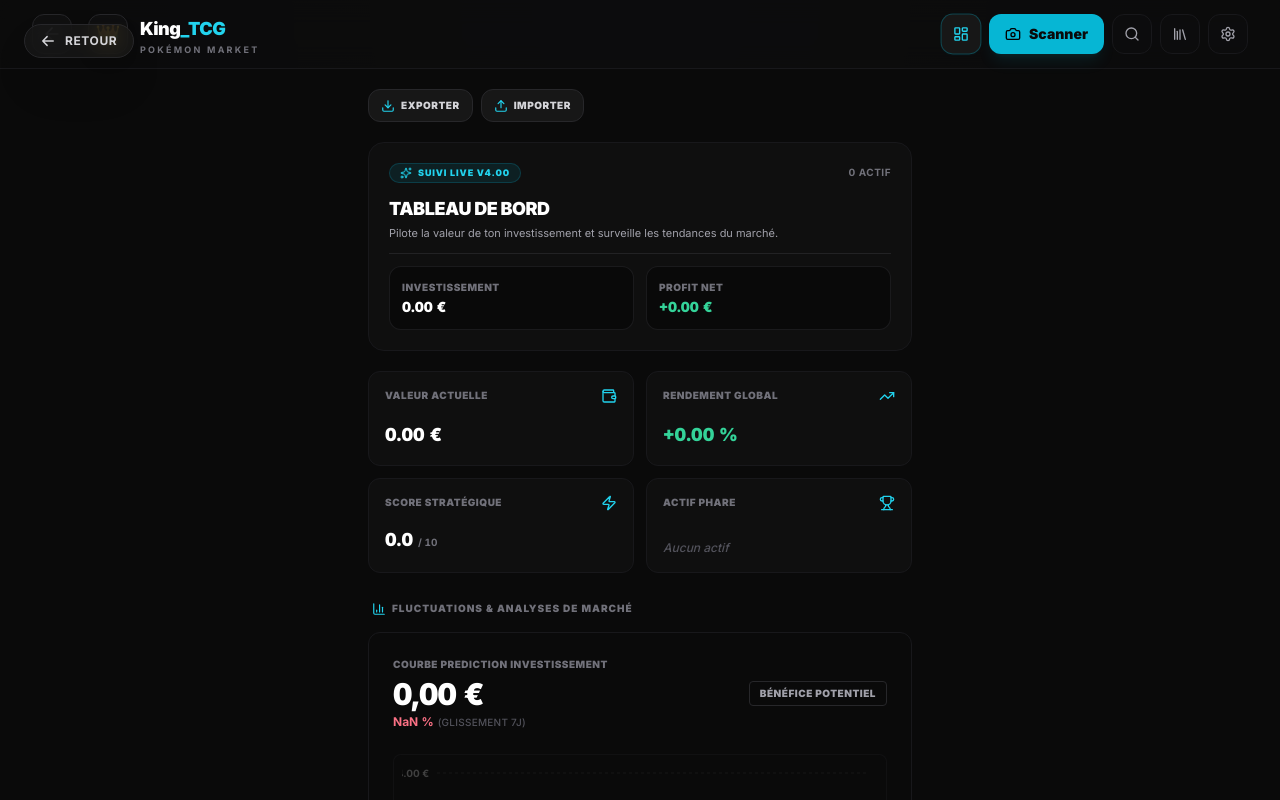
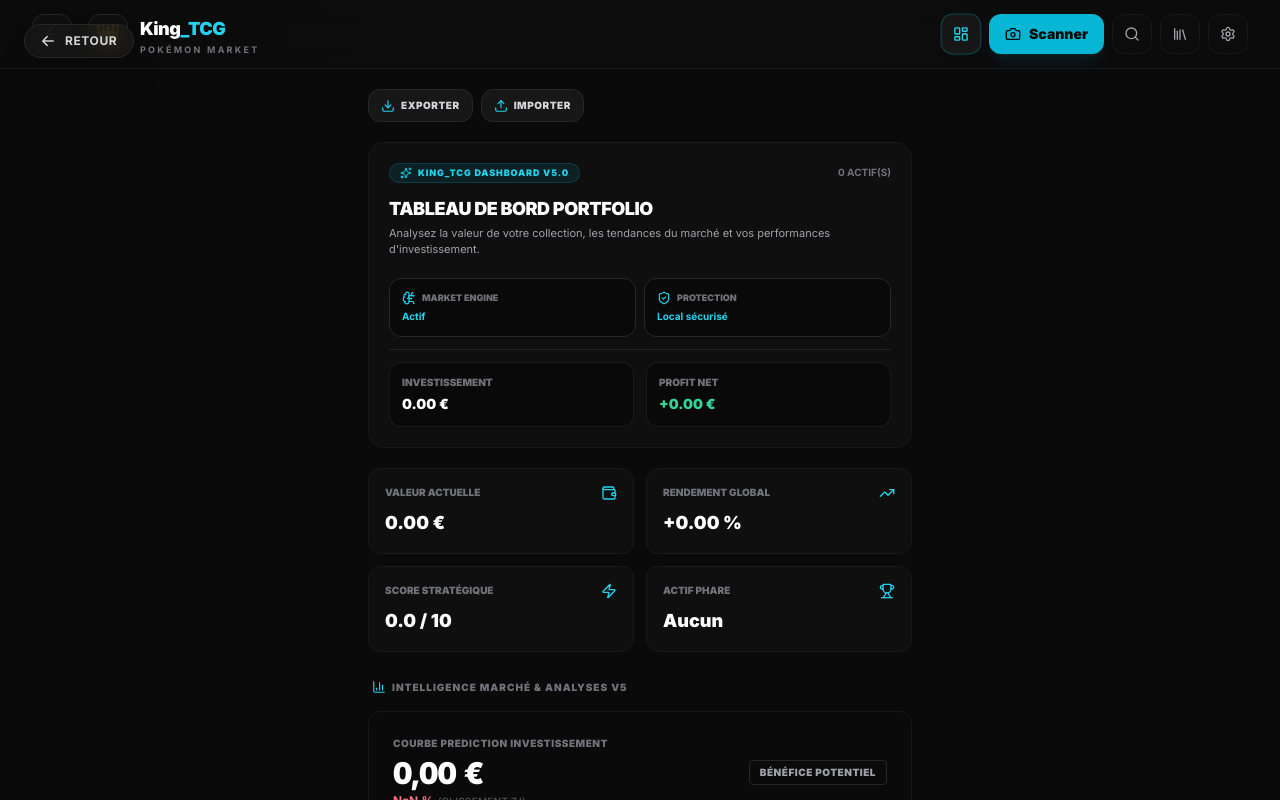
Before and after one commit to dylangdm1-dotcom/King_TcgV1, a Next.js app: page /dashboard in a window 1280 px wide. Shown: the top 800 px of the page. Built offline with nearby package versions, Linux system fonts and the light colour scheme.

Commit message:
Update page.tsx

```diff
--- a/app/dashboard/page.tsx
+++ b/app/dashboard/page.tsx
@@ -14,8 +14,11 @@ import {
   Download,
   Upload,
   ShieldAlert,
-  Sparkles
+  Sparkles,
+  BrainCircuit,
+  ShieldCheck
 } from "lucide-react";
+
 import Navbar from "../../components/Navbar";
 import PortfolioChart from "../../components/dashboard/PortfolioChart";
 import TopMovers from "../../components/dashboard/TopMovers";
@@ -28,6 +31,7 @@ import {
   exportBackup,
   importBackup
 } from "../../lib/storage";
+
 import { getCardById } from "../../lib/pokemon";
 import { getMarketHistory, type PricePoint } from "../../lib/priceHistory";
 import { getInvestmentScore } from "../../lib/investment";
@@ -44,8 +48,10 @@ export default function DashboardPage() {
   const [portfolioValue, setPortfolioValue] = useState(0);
   const [investedValue, setInvestedValue] = useState(0);
   const [profitValue, setProfitValue] = useState(0);
+
   const [bestCard, setBestCard] = useState<CardWithMeta | null>(null);
   const [worstCard, setWorstCard] = useState<CardWithMeta | null>(null);
+
   const [expandedCardId, setExpandedCardId] = useState<string | null>(null);
   const [importStatus, setImportStatus] = useState<string | null>(null);
 
@@ -70,7 +76,12 @@ export default function DashboardPage() {
         ids.map(async (id) => {
           const card = await getCardById(id);
           if (!card) return null;
-          return { ...card, qty: collection[id], history: getMarketHistory(id) };
+
+          return {
+            ...card,
+            qty: collection[id],
+            history: getMarketHistory(id)
+          };
         })
       );
 
@@ -80,7 +91,7 @@ export default function DashboardPage() {
       let invested = 0;
       let currentPortfolio = 0;
 
-      valid.forEach((card) => {
+      valid.forEach(card => {
         const market = getMarketData(card);
         invested += getBuyPrice(card.id) * card.qty;
         currentPortfolio += market.average * card.qty;
@@ -92,54 +103,75 @@ export default function DashboardPage() {
 
       let best: CardWithMeta | null = null;
       let worst: CardWithMeta | null = null;
-      valid.forEach((card) => {
+
+      valid.forEach(card => {
         const score = getInvestmentScore(card, card.history);
-        if (!best || score > getInvestmentScore(best, best.history)) best = card;
-        if (!worst || score < getInvestmentScore(worst, worst.history)) worst = card;
+
+        if (!best || score > getInvestmentScore(best, best.history)) {
+          best = card;
+        }
+
+        if (!worst || score < getInvestmentScore(worst, worst.history)) {
+          worst = card;
+        }
       });
 
       setBestCard(best);
       setWorstCard(worst);
     } catch (error) {
-      console.error("[King_TCG] Erreur rafraîchissement dashboard :", error);
+      console.error("[King_TCG] Erreur dashboard V5 :", error);
     }
   };
 
   useEffect(() => {
     loadDashboardData();
+
     const refresh = () => loadDashboardData();
+
     window.addEventListener("king_tcg_update", refresh);
-    return () => window.removeEventListener("king_tcg_update", refresh);
+
+    return () => {
+      window.removeEventListener("king_tcg_update", refresh);
+    };
   }, []);
 
   const averageScore = cards.length > 0
     ? cards.reduce((sum, card) => sum + getInvestmentScore(card, card.history), 0) / cards.length
     : 0;
 
-  const roi = investedValue > 0 ? ((portfolioValue - investedValue) / investedValue) * 100 : 0;
+  const roi = investedValue > 0
+    ? ((portfolioValue - investedValue) / investedValue) * 100
+    : 0;
+
   const isRoiPositive = roi >= 0;
 
-  const toggleDetails = (id: string) => setExpandedCardId(expandedCardId === id ? null : id);
+  const toggleDetails = (id: string) => {
+    setExpandedCardId(expandedCardId === id ? null : id);
+  };
 
-  // Gestion Import JSON
   const handleFileUpload = (e: React.ChangeEvent<HTMLInputElement>) => {
     const file = e.target.files?.[0];
     if (!file) return;
 
     const reader = new FileReader();
+
     reader.onload = (event) => {
       const content = event.target?.result as string;
+
       if (content) {
         const success = importBackup(content, "merge");
+
         if (success) {
-          setImportStatus("Sauvegarde importée et fusionnée avec succès !");
+          setImportStatus("Sauvegarde King_TCG V5.0 importée avec succès.");
           loadDashboardData();
         } else {
-          setImportStatus("Erreur : Fichier de sauvegarde invalide.");
+          setImportStatus("Erreur : fichier de sauvegarde invalide.");
         }
+
         setTimeout(() => setImportStatus(null), 4000);
       }
     };
+
     reader.readAsText(file);
   };
 
@@ -148,222 +180,202 @@ export default function DashboardPage() {
       <Navbar />
       <main className="min-h-screen bg-neutral-950 text-white pb-32 selection:bg-cyan-500/20">
         <div className="mx-auto max-w-xl space-y-5 px-4 py-5">
-
-          {/* Navigation & Outils de sauvegarde */}
+          {/* Navigation & Sauvegarde */}
           <div className="flex items-center justify-between">
             <BackButton />
-
             <div className="flex items-center gap-2">
               <button
                 onClick={exportBackup}
                 className="flex items-center gap-1.5 rounded-xl border border-zinc-800 bg-neutral-900 px-3 py-2 text-[10px] font-black uppercase tracking-wider text-zinc-300 hover:border-cyan-500/50 hover:text-cyan-400 transition-all active:scale-[0.98]"
-                title="Exporter une sauvegarde"
               >
-                <Download className="w-3.5 h-3.5 text-cyan-400" /> Exporter
+                <Download className="w-3.5 h-3.5 text-cyan-400" />
+                Exporter
               </button>
-
               <button
                 onClick={() => fileInputRef.current?.click()}
                 className="flex items-center gap-1.5 rounded-xl border border-zinc-800 bg-neutral-900 px-3 py-2 text-[10px] font-black uppercase tracking-wider text-zinc-300 hover:border-cyan-500/50 hover:text-cyan-400 transition-all active:scale-[0.98]"
-                title="Importer un fichier de sauvegarde JSON"
               >
-                <Upload className="w-3.5 h-3.5 text-cyan-400" /> Importer
+                <Upload className="w-3.5 h-3.5 text-cyan-400" />
+                Importer
               </button>
-
               <input
+                ref={fileInputRef}
                 type="file"
-                ref={fileInputRef}
+                accept=".json"
                 onChange={handleFileUpload}
-                accept=".json"
                 className="hidden"
               />
             </div>
           </div>
 
-          {/* Feedback Import */}
           {importStatus && (
-            <div className="rounded-xl border border-cyan-500/30 bg-cyan-950/20 p-3 text-center text-xs font-bold text-cyan-400 animate-fadeIn">
+            <div className="rounded-xl border border-cyan-500/30 bg-cyan-950/20 p-3 text-center text-xs font-bold text-cyan-400">
               {importStatus}
             </div>
           )}
 
-          {/* En-tête du Portefeuille */}
+          {/* Header Dashboard V5 */}
           <section className="rounded-2xl border border-zinc-900 bg-neutral-900/40 p-4 sm:p-5 flex flex-col gap-3">
             <div className="flex items-center justify-between">
               <div className="inline-flex items-center gap-1.5 px-2.5 py-0.5 rounded-full bg-cyan-500/10 border border-cyan-500/20 text-cyan-400 text-[9px] font-black uppercase tracking-widest">
-                <Sparkles className="w-3 h-3" /> Suivi Live v4.00
+                <Sparkles className="w-3 h-3" />
+                King_TCG Dashboard v5.0
               </div>
-              <span className="text-[10px] text-zinc-500 font-bold uppercase tracking-wider">
-                {cards.length} {cards.length > 1 ? "actifs" : "actif"}
+              <span className="text-[10px] text-zinc-500 font-bold uppercase">
+                {cards.length} actif(s)
               </span>
             </div>
 
             <div>
               <h1 className="text-lg font-black uppercase tracking-tight text-white">
-                Tableau de bord
+                Tableau de bord Portfolio
               </h1>
               <p className="text-[11px] text-zinc-400 mt-0.5">
-                Pilote la valeur de ton investissement et surveille les tendances du marché.
+                Analysez la valeur de votre collection, les tendances du marché et vos performances d'investissement.
               </p>
             </div>
 
-            {/* Total Investi & Profit Net */}
-            <div className="grid grid-cols-2 gap-3 pt-3 border-t border-zinc-800/80 text-xs">
+            {/* Modules actifs V5 */}
+            <div className="grid grid-cols-2 gap-2 pt-2">
+              <div className="rounded-xl bg-black/40 border border-zinc-800 p-3">
+                <div className="flex items-center gap-1.5 text-[9px] font-black uppercase text-zinc-500">
+                  <BrainCircuit className="w-3.5 h-3.5 text-cyan-400" />
+                  Market Engine
+                </div>
+                <p className="text-[10px] font-bold text-cyan-400 mt-1">Actif</p>
+              </div>
+              <div className="rounded-xl bg-black/40 border border-zinc-800 p-3">
+                <div className="flex items-center gap-1.5 text-[9px] font-black uppercase text-zinc-500">
+                  <ShieldCheck className="w-3.5 h-3.5 text-cyan-400" />
+                  Protection
+                </div>
+                <p className="text-[10px] font-bold text-cyan-400 mt-1">Local sécurisé</p>
+              </div>
+            </div>
+
+            {/* Investissement / Profit */}
+            <div className="grid grid-cols-2 gap-3 pt-3 border-t border-zinc-800/80">
               <div className="bg-black/40 rounded-xl p-3 border border-zinc-800/60">
-                <span className="text-zinc-500 text-[10px] block font-black uppercase tracking-wider">Investissement</span>
-                <span className="font-black text-white text-sm tabular-nums mt-0.5 block">{investedValue.toFixed(2)} €</span>
+                <span className="text-zinc-500 text-[10px] block font-black uppercase">
+                  Investissement
+                </span>
+                <span className="font-black text-white text-sm block mt-1">
+                  {investedValue.toFixed(2)} €
+                </span>
               </div>
               <div className="bg-black/40 rounded-xl p-3 border border-zinc-800/60">
-                <span className="text-zinc-500 text-[10px] block font-black uppercase tracking-wider">Profit Net</span>
-                <span className={`font-black text-sm tabular-nums mt-0.5 block ${profitValue >= 0 ? "text-emerald-400" : "text-rose-400"}`}>
+                <span className="text-zinc-500 text-[10px] block font-black uppercase">
+                  Profit Net
+                </span>
+                <span className={`font-black text-sm block mt-1 ${profitValue >= 0 ? "text-emerald-400" : "text-rose-400"}`}>
                   {profitValue >= 0 ? "+" : ""}{profitValue.toFixed(2)} €
                 </span>
               </div>
             </div>
           </section>
 
-          {/* Métriques KPI Mobile-First */}
+          {/* KPI */}
           <section className="grid gap-3 grid-cols-2">
+            <DashboardStat
+              icon={<Wallet className="w-4 h-4 text-cyan-400" />}
+              title="Valeur actuelle"
+              value={`${portfolioValue.toFixed(2)} €`}
+            />
+            <DashboardStat
+              icon={<TrendingUp className="w-4 h-4 text-cyan-400" />}
+              title="Rendement Global"
+              value={`${isRoiPositive ? "+" : ""}${roi.toFixed(2)} %`}
+            />
+            <DashboardStat
+              icon={<Zap className="w-4 h-4 text-cyan-400" />}
+              title="Score Stratégique"
+              value={`${averageScore.toFixed(1)} / 10`}
+            />
+            <DashboardStat
+              icon={<Trophy className="w-4 h-4 text-cyan-400" />}
+              title="Actif Phare"
+              value={bestCard ? bestCard.name : "Aucun"}
+            />
+          </section>
 
-            <div className="rounded-xl border border-zinc-900 bg-neutral-900/40 p-4 flex flex-col justify-between min-h-[95px]">
-              <div className="flex justify-between items-start">
-                <span className="text-zinc-500 text-[10px] font-black uppercase tracking-wider">Valeur Actuelle</span>
-                <Wallet className="w-4 h-4 text-cyan-400" />
-              </div>
-              <div className="text-lg font-black text-white tabular-nums mt-2">{portfolioValue.toFixed(2)} €</div>
+          {/* Graphiques */}
+          <div className="space-y-4 pt-2">
+            <h2 className="text-[10px] font-black uppercase tracking-widest text-zinc-500 px-1 flex items-center gap-1.5">
+              <BarChart3 className="w-3.5 h-3.5 text-cyan-400" />
+              Intelligence Marché & Analyses V5
+            </h2>
+            <PortfolioChart />
+            <TopMovers />
+            <RecentAcquisitions cards={cards} />
           </div>
 
-            <div className="rounded-xl border border-zinc-900 bg-neutral-900/40 p-4 flex flex-col justify-between min-h-[95px]">
-              <div className="flex justify-between items-start">
-                <span className="text-zinc-500 text-[10px] font-black uppercase tracking-wider">Rendement Global</span>
-                <TrendingUp className="w-4 h-4 text-cyan-400" />
-              </div>
-              <div className={`text-lg font-black tabular-nums mt-2 ${isRoiPositive ? "text-emerald-400" : "text-rose-400"}`}>
-                {isRoiPositive ? "+" : ""}{roi.toFixed(2)} %
-              </div>
-            </div>
-
-            <div className="rounded-xl border border-zinc-900 bg-neutral-900/40 p-4 flex flex-col justify-between min-h-[95px]">
-              <div className="flex justify-between items-start">
-                <span className="text-zinc-500 text-[10px] font-black uppercase tracking-wider">Score Stratégique</span>
-                <Zap className="w-4 h-4 text-cyan-400" />
-              </div>
-              <div className="text-lg font-black text-white tabular-nums mt-2">
-                {averageScore.toFixed(1)} <span className="text-[10px] text-zinc-500 font-bold uppercase">/ 10</span>
-              </div>
-            </div>
-
-            <div className="rounded-xl border border-zinc-900 bg-neutral-900/40 p-4 flex flex-col justify-between min-h-[95px]">
-              <div className="flex justify-between items-start">
-                <span className="text-zinc-500 text-[10px] font-black uppercase tracking-wider">Actif Phare</span>
-                <Trophy className="w-4 h-4 text-cyan-400" />
-              </div>
-              <div className="text-xs font-bold text-white truncate mt-2">
-                {bestCard ? bestCard.name : <span className="text-zinc-600 font-medium italic">Aucun actif</span>}
-              </div>
-            </div>
-
-          </section>
-
-          {/* Analyses & Graphiques */}
-          <div className="space-y-4 pt-2">
-            <h2 className="text-[10px] font-black uppercase tracking-widest text-zinc-500 px-1 flex items-center gap-1.5">
-              <BarChart3 className="w-3.5 h-3.5 text-cyan-400" /> Fluctuations & Analyses de Marché
-            </h2>
-
-            <div className="space-y-4">
-              <PortfolioChart />
-              <TopMovers />
-            </div>
-
+          {/* Analyse actifs */}
           <div className="space-y-3">
-              <RecentAcquisitions cards={cards} />
-
-              <div className="grid gap-3">
             {bestCard && (
-                  <div className="rounded-xl border border-zinc-900 bg-neutral-900/40 p-3.5 flex items-center justify-between">
-                    <div>
-                      <span className="text-[9px] font-black uppercase tracking-wider text-emerald-400 flex items-center gap-1">
-                        <Trophy className="w-3 h-3" /> Plus fort potentiel
+              <div className="rounded-xl border border-zinc-900 bg-neutral-900/40 p-3.5">
+                <span className="text-[9px] font-black uppercase text-emerald-400 flex gap-1 items-center">
+                  <Trophy className="w-3 h-3" />
+                  Meilleur potentiel
                 </span>
-                      <h3 className="font-bold text-xs text-white truncate mt-0.5">{bestCard.name}</h3>
-                    </div>
+                <p className="text-xs font-bold mt-1">{bestCard.name}</p>
               </div>
             )}
             {worstCard && (
-                  <div className="rounded-xl border border-zinc-900 bg-neutral-900/40 p-3.5 flex items-center justify-between">
-                    <div>
-                      <span className="text-[9px] font-black uppercase tracking-wider text-rose-400 flex items-center gap-1">
-                        <ShieldAlert className="w-3 h-3" /> Actif à surveiller
+              <div className="rounded-xl border border-zinc-900 bg-neutral-900/40 p-3.5">
+                <span className="text-[9px] font-black uppercase text-rose-400 flex gap-1 items-center">
+                  <ShieldAlert className="w-3 h-3" />
+                  À surveiller
                 </span>
-                      <h3 className="font-bold text-xs text-white truncate mt-0.5">{worstCard.name}</h3>
-                    </div>
+                <p className="text-xs font-bold mt-1">{worstCard.name}</p>
               </div>
             )}
           </div>
-            </div>
-          </div>
 
-          {/* Inventaire détaillé */}
+          {/* Inventaire complet conservé */}
           <div className="space-y-4 pt-2">
             <h2 className="text-[10px] font-black uppercase tracking-widest text-zinc-500 px-1 flex items-center gap-1.5">
-              <Package className="w-3.5 h-3.5 text-cyan-400" /> Inventaire des Actifs ({cards.length})
+              <Package className="w-3.5 h-3.5 text-cyan-400" />
+              Inventaire Collection V5 ({cards.length})
             </h2>
 
             <div className="space-y-2.5">
               {cards.map((card) => {
-                const isExpanded = expandedCardId === card.id;
+                const expanded = expandedCardId === card.id;
                 const marketData = getMarketData(card);
                 const buyPrice = getBuyPrice(card.id);
                 const netProfit = (marketData.average * card.qty) - (buyPrice * card.qty);
-                const isProfitPositive = netProfit >= 0;
 
                 return (
-                  <div
-                    key={card.id}
-                    className={`rounded-xl border border-zinc-900 bg-neutral-900/40 transition-all duration-200 ${
-                      isExpanded
-                        ? "border-cyan-500/30 bg-neutral-900/80 p-4 shadow-lg shadow-cyan-500/5"
-                        : "p-3.5 hover:border-zinc-800"
-                    }`}
-                  >
+                  <div key={card.id} className="rounded-xl border border-zinc-900 bg-neutral-900/40 p-3.5">
                     <div
                       onClick={() => toggleDetails(card.id)}
-                      className="cursor-pointer flex items-center justify-between gap-3 select-none"
+                      className="cursor-pointer flex items-center justify-between gap-3"
                     >
-                      <div className="flex items-center gap-3 min-w-0">
-                        <div className="h-10 w-7 shrink-0 overflow-hidden rounded bg-black p-0.5 flex items-center justify-center border border-zinc-800">
-                          <img src={card.images.small} alt={card.name} className="h-full object-contain" />
-                        </div>
-                        <div className="min-w-0">
-                          <h3 className="font-bold text-xs text-white truncate tracking-tight">{card.name}</h3>
-                          <p className="text-[10px] text-zinc-400 font-medium mt-0.5 tabular-nums">Unit. : {marketData.average.toFixed(2)} €</p>
+                      <div className="flex items-center gap-3">
+                        <img
+                          src={card.images.small}
+                          alt={card.name}
+                          className="h-10 w-7 rounded object-contain bg-black border border-zinc-800"
+                        />
+                        <div>
+                          <h3 className="text-xs font-bold">{card.name}</h3>
+                          <p className="text-[10px] text-zinc-500">
+                            x{card.qty} • {marketData.average.toFixed(2)} €
+                          </p>
                         </div>
                       </div>
-                      <div className="flex items-center gap-2 text-zinc-400">
-                        <span className="text-[10px] font-black px-2 py-0.5 bg-black/60 border border-zinc-800 rounded text-cyan-400 tabular-nums">x{card.qty}</span>
-                        {isExpanded ? <ChevronUp className="w-4 h-4 text-cyan-400" /> : <ChevronDown className="w-4 h-4 text-zinc-600" />}
-                      </div>
+                      {expanded ? (
+                        <ChevronUp className="w-4 h-4 text-cyan-400" />
+                      ) : (
+                        <ChevronDown className="w-4 h-4 text-zinc-500" />
+                      )}
                     </div>
 
-                    {isExpanded && (
-                      <div className="mt-3.5 pt-3.5 border-t border-zinc-800/80">
-                        <div className="grid grid-cols-3 gap-2 text-[10px]">
-                          <div className="bg-black/60 rounded-lg p-2.5 border border-zinc-800/60 text-center">
-                            <span className="text-zinc-500 font-medium block uppercase tracking-wider">Achat</span>
-                            <span className="text-zinc-300 font-bold mt-1 block tabular-nums">{buyPrice.toFixed(2)} €</span>
-                          </div>
-                          <div className="bg-black/60 rounded-lg p-2.5 border border-zinc-800/60 text-center">
-                            <span className="text-zinc-500 font-medium block uppercase tracking-wider">Actuelle</span>
-                            <span className="text-white font-bold mt-1 block tabular-nums">{(marketData.average * card.qty).toFixed(2)} €</span>
-                          </div>
-                          <div className="bg-black/60 rounded-lg p-2.5 border border-zinc-800/60 text-center">
-                            <span className="text-zinc-500 font-medium block uppercase tracking-wider">Profit Net</span>
-                            <span className={`font-black mt-1 block tabular-nums ${isProfitPositive ? "text-emerald-400" : "text-rose-400"}`}>
-                              {isProfitPositive ? "+" : ""}{netProfit.toFixed(2)} €
-                            </span>
-                          </div>
-                        </div>
+                    {expanded && (
+                      <div className="grid grid-cols-3 gap-2 mt-3 pt-3 border-t border-zinc-800">
+                        <MiniValue title="Achat" value={`${buyPrice.toFixed(2)} €`} />
+                        <MiniValue title="Actuel" value={`${(marketData.average * card.qty).toFixed(2)} €`} />
+                        <MiniValue title="Profit" value={`${netProfit >= 0 ? "+" : ""}${netProfit.toFixed(2)} €`} />
                       </div>
                     )}
                   </div>
@@ -371,9 +383,29 @@ export default function DashboardPage() {
               })}
             </div>
           </div>
-
         </div>
       </main>
     </>
   );
 }
+
+function DashboardStat({ icon, title, value }: any) {
+  return (
+    <div className="rounded-xl border border-zinc-900 bg-neutral-900/40 p-4">
+      <div className="flex justify-between">
+        <span className="text-[10px] font-black uppercase text-zinc-500">{title}</span>
+        {icon}
+      </div>
+      <p className="mt-2 text-lg font-black">{value}</p>
+    </div>
+  );
+}
+
+function MiniValue({ title, value }: any) {
+  return (
+    <div className="rounded-lg bg-black/50 border border-zinc-800 p-2 text-center">
+      <span className="text-[9px] text-zinc-500 uppercase font-bold">{title}</span>
+      <p className="text-xs font-black mt-1">{value}</p>
+    </div>
+  );
+}
```
Lines whose indentation alone changed are shown as unchanged.
